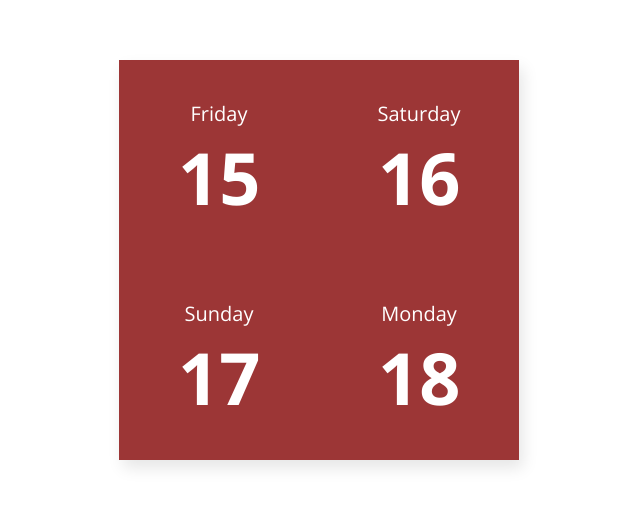
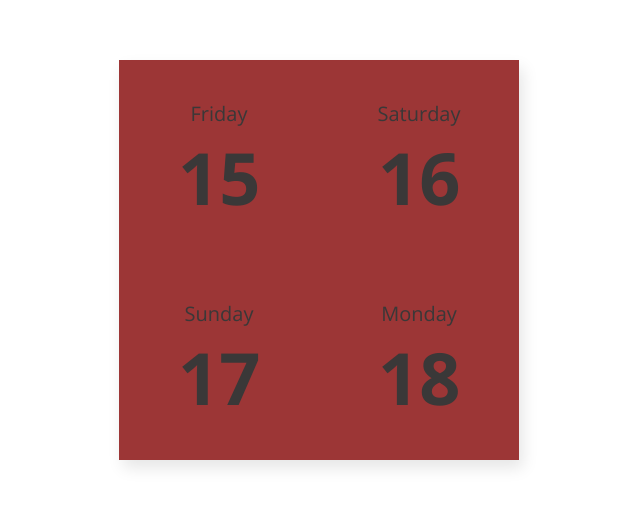
Before and after one commit to KhayaZikhali/Templates, a plain HTML site: page Calendar Challenge/index.html in a window 1280 px wide. Shown: the part 140-646 px from the top of the page, without its empty margins (321-961 px from the left). Drawn offline with nearby package versions, Linux system fonts and the light colour scheme.

Commit message:
minor cosmetic changes

```diff
--- a/Calendar Challenge/styles/styles.scss
+++ b/Calendar Challenge/styles/styles.scss
@@ -54,7 +54,7 @@ p {
 	line-height:normal;
 	justify-content:center;
 	align-items:center;
-	color:white;
+	color:rgb(58, 56, 56);
 	transition: 0.3s ease-in-out;
 }
 
```
Also changed, not shown: Calendar Challenge/styles/styles.css, 2 other files.
